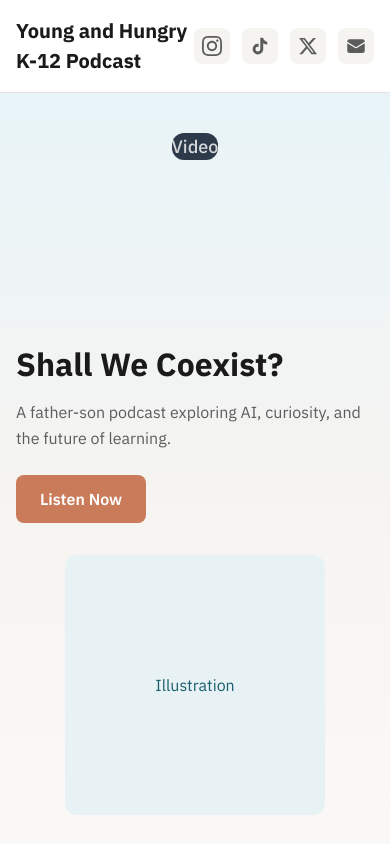
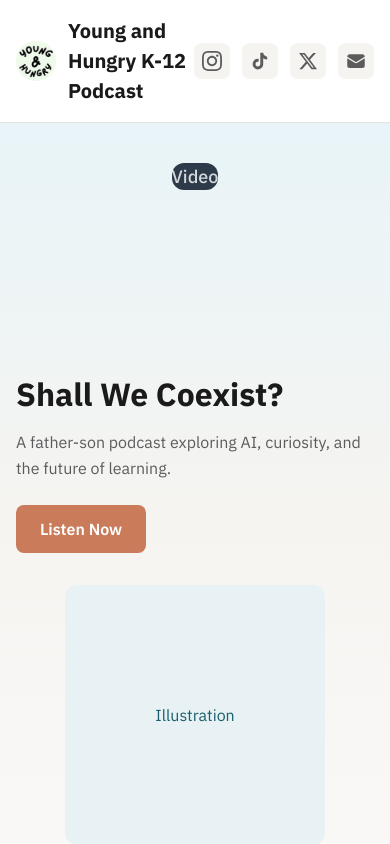
Before and after one commit to halozhw03/INF172_DrYoung_Podcast_LandingPage, a React (Vite) app: page / in a window 390 px wide. Shown: the top 844 px of the page. Built offline with nearby package versions, Linux system fonts and the light colour scheme.

Commit message:
Add logo image and enhance header styling. Introduce a new logo image for branding and update the header component's CSS for improved layout and hover effects. The logo now features a circular mask and responsive design adjustments.

```diff
--- a/src/components/Header/Header.module.css
+++ b/src/components/Header/Header.module.css
@@ -17,13 +17,39 @@
 }
 
 .logo {
+  display: flex;
+  align-items: center;
+  gap: var(--space-3);
+}
+
+.logo:hover .logoMask {
+  opacity: 0.9;
+}
+
+.logoText {
   font-size: var(--text-xl);
   font-weight: var(--font-bold);
   color: var(--color-text);
 }
 
-.logo:hover {
+.logo:hover .logoText {
   color: var(--color-primary);
+}
+
+.logoMask {
+  display: block;
+  width: 40px;
+  height: 40px;
+  border-radius: 50%;
+  overflow: hidden;
+  flex-shrink: 0;
+}
+
+.logoImage {
+  width: 100%;
+  height: 100%;
+  object-fit: cover;
+  display: block;
 }
 
 .nav {
--- a/src/components/Header/Header.tsx
+++ b/src/components/Header/Header.tsx
@@ -1,4 +1,5 @@
 import { site, headerIcons } from '../../data/content';
+import logoImage from '../../assets/Young&Hungary_Logo.webp';
 import { InstagramIcon, TikTokIcon, XIcon, NewsletterIcon } from './icons';
 import styles from './Header.module.css';
 
@@ -17,7 +18,10 @@ export function Header() {
     <header className={styles.header} role="banner">
       <div className={styles.container}>
         <a href="#" className={styles.logo} aria-label={`${site.title} - Home`}>
-          {site.title}
+          <span className={styles.logoMask}>
+            <img src={logoImage} alt="" className={styles.logoImage} />
+          </span>
+          <span className={styles.logoText}>{site.title}</span>
         </a>
         <nav className={styles.nav} aria-label="Social links">
           {headerIcons.map((item) => {
```
Also changed, not shown: src/assets/Young&Hungary_Logo.webp (added).
